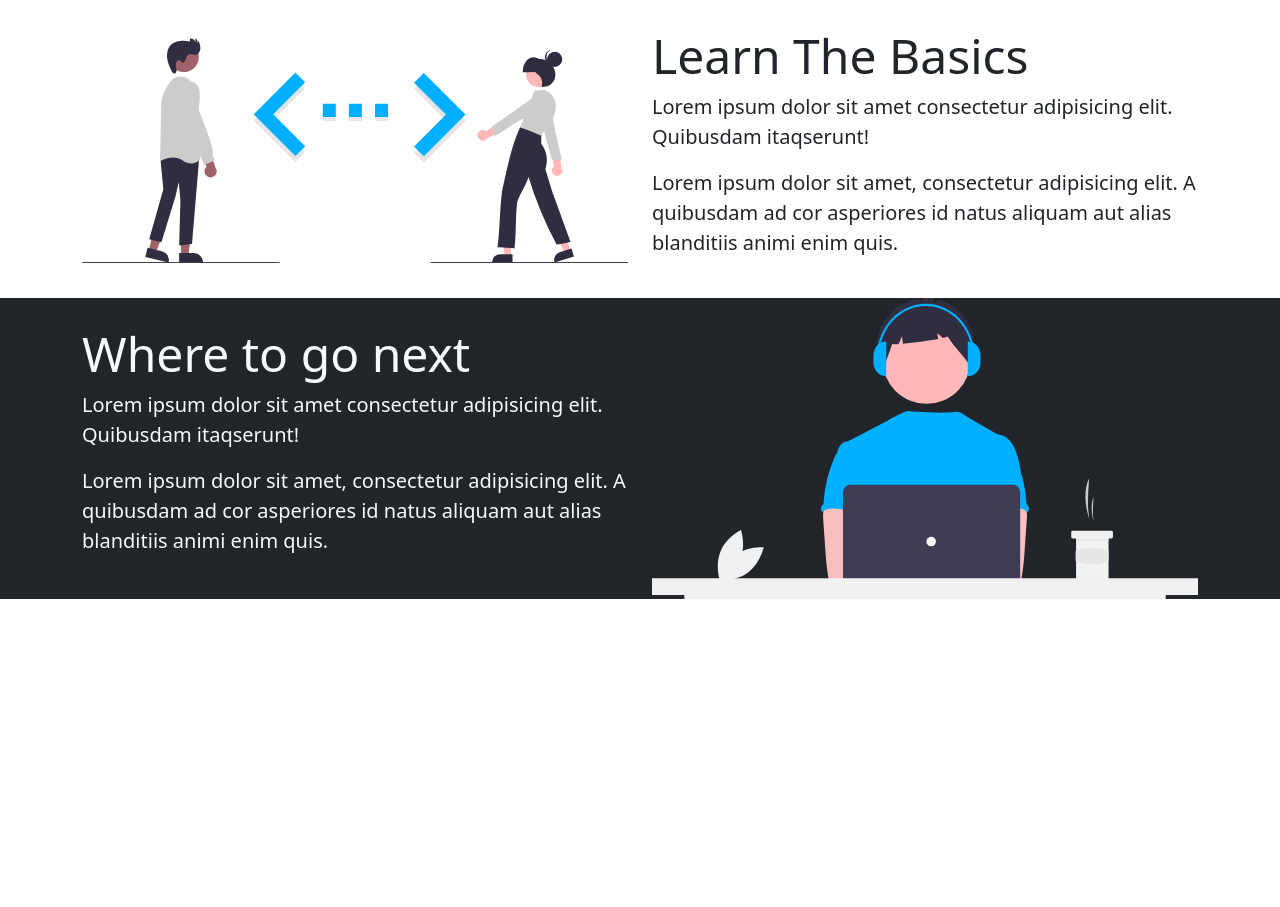
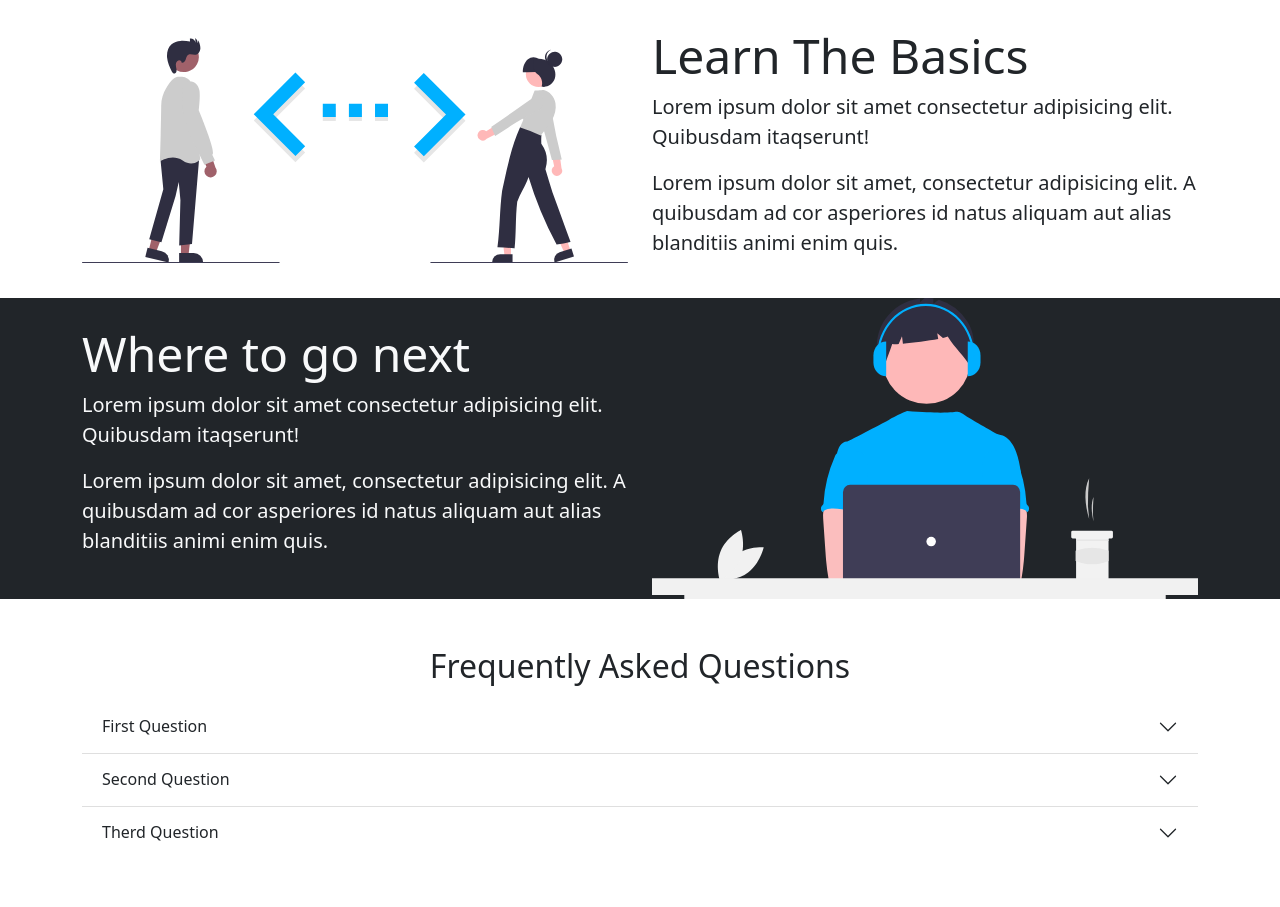
Before and after one commit to saidiii111/bootstrap-v5-practicing, a plain HTML site: page index.html in a window 1280 px wide. Shown: the part 882-1789 px from the top of the page. Before the commit the page ends 1481 px from the top, so only its background shows below. Drawn offline with nearby package versions, Linux system fonts and the light colour scheme.

Commit message:
accordion toggle

```diff
--- a/index.html
+++ b/index.html
@@ -138,6 +138,56 @@
     </section>
 
 
+    <!--   FAQ    -->
+
+    <section id="faq" class="py-5">
+        <div class="container">
+            <h2 class="text-center mb-3">
+                Frequently Asked Questions
+            </h2>
+            <div class="accordion accordion-flush" id="bt-faq">
+                <div class="accordion-item">
+                    <h5 class="accordion-header" id="first-question">
+                        <button class="accordion-button collapsed" type="button" data-bs-toggle="collapse"
+                            data-bs-target="#first-answere">
+                            First Question
+                        </button>
+                    </h5>
+                    <div class="accordion-collapse collapse px-3 py-2" id="first-answere" data-bs-parent="#bt-faq">
+                        Lorem ipsum dolor sit amet consectetur Lorem ipsum dolor sit amet consectetur adipisicing elit.
+                        Vel? dolor sit Lorem ipsum dolor sit amet consectetur adipisicing elit. Vel? dolor sit
+                        adipisicing elit. Vel? dolor sit amet
+                    </div>
+                </div>
+                <div class="accordion-item">
+                    <h5 class="accordion-header" id="second-question">
+                        <button class="accordion-button collapsed" type="button" data-bs-toggle="collapse"
+                            data-bs-target="#second-answere">
+                            Second Question
+                        </button>
+                    </h5>
+                    <div class="accordion-collapse collapse px-3 py-2" id="second-answere" data-bs-parent="#bt-faq">
+                        Lorem ipsum dolor sit amet consectetur Lorem ipsum dolor sit amet consectetur adipisicing elit.
+                        Vel? dolor sit adipisicing elit. Vel? dolor sit amet
+                    </div>
+                </div>
+                <div class="accordion-item">
+                    <h5 class="accordion-header" id="therd-question">
+                        <button class="accordion-button collapsed" type="button" data-bs-toggle="collapse"
+                            data-bs-target="#therd-answere">
+                            Therd Question
+                        </button>
+                    </h5>
+                    <div class="accordion-collapse collapse px-3 py-2" id="therd-answere" data-bs-parent="#bt-faq">
+                        Lorem ipsum dolor sit ametLorem ipsum dolor sit amet consectetur adipisicing elit. Vel? dolor
+                        sit consectetur adipisicing elit. Vel? dolor sit amet
+                    </div>
+                </div>
+            </div>
+        </div>
+    </section>
+
+
 
 
     <script src="https://cdn.jsdelivr.net/npm/bootstrap@5.1.3/dist/js/bootstrap.bundle.min.js"
```
